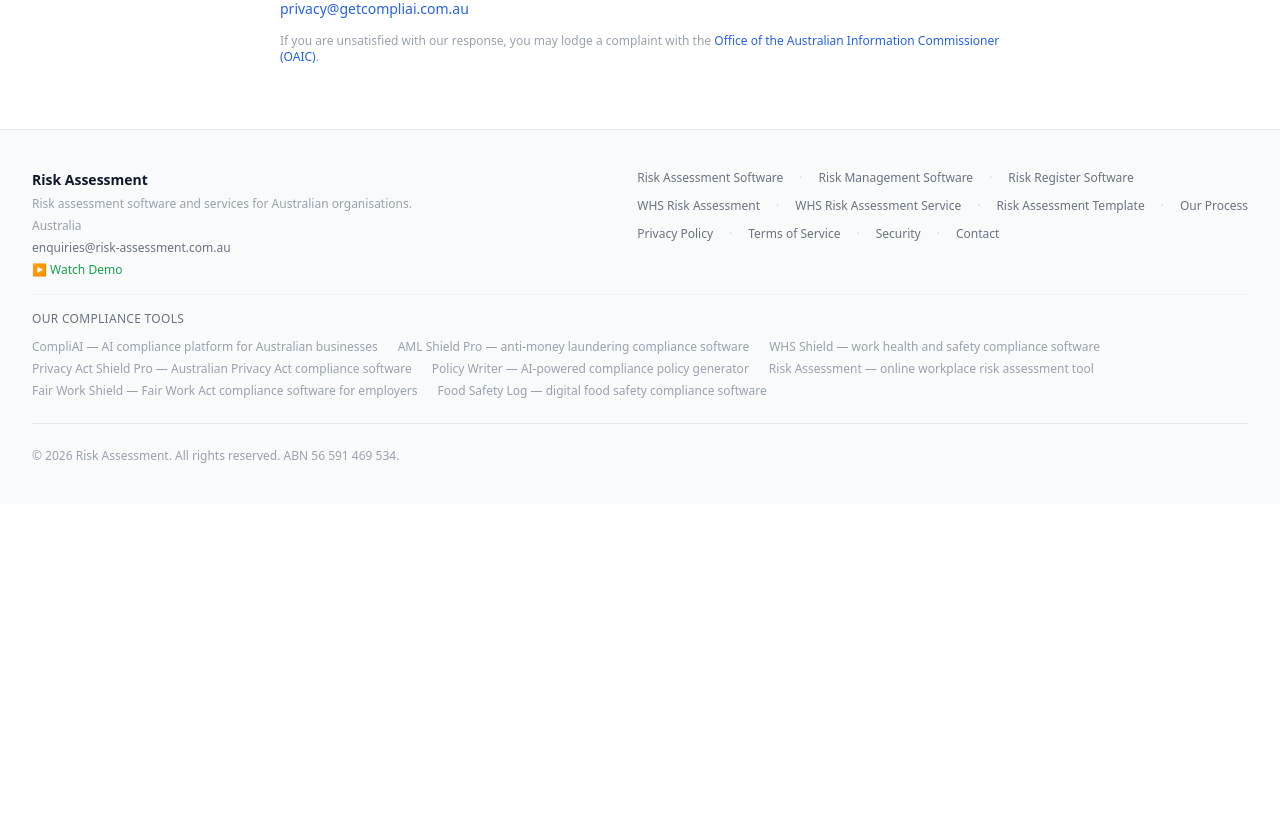
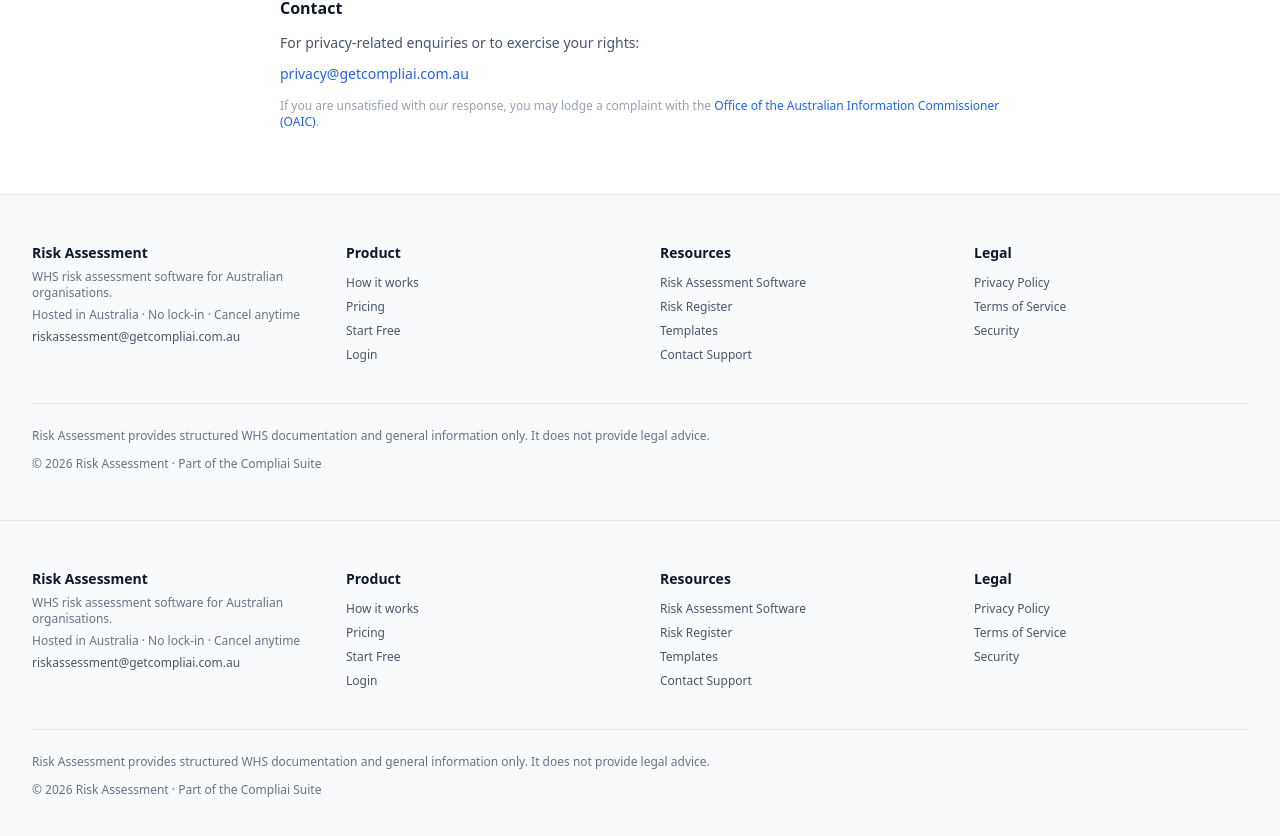
Before and after one commit to bimpit/riskassessment, a Next.js app: page /privacy in a window 1280 px wide. Shown: the part 1838-2674 px from the top of the page. Before the commit the page ends 2342 px from the top, so only its background shows below. Built offline with nearby package versions, Linux system fonts and the light colour scheme; no server answers.

Commit message:
improved landing page and logo

```diff
--- a/app/layout.tsx
+++ b/app/layout.tsx
@@ -1,40 +1,25 @@
 import type { Metadata, Viewport } from 'next'
 import Script from 'next/script'
 import './globals.css'
+import { Header } from '@/components/Header'
+import { Footer } from '@/components/Footer'   // if you want global footer too
 
 const baseUrl = 'https://www.risk-assessment.com.au'
 
-const organizationJsonLd = {
-  '@context': 'https://schema.org',
-  '@type': 'Organization',
-  name: 'Risk Assessment',
-  url: 'https://www.risk-assessment.com.au',
-  contactPoint: {
-    '@type': 'ContactPoint',
-    email: 'enquiries@risk-assessment.com.au',
-    contactType: 'customer service',
-    areaServed: 'AU',
-    availableLanguage: 'English',
-  },
-  areaServed: 'AU',
-}
-
 export const metadata: Metadata = {
-  title: 'Risk Assessment Software for Australian Businesses | WHS & Risk Management',
+  title: 'WHS Risk Assessment Software | ISO 31000 Risk Register for Australian Businesses',
   description:
-    'Risk assessment software and tool for Australian businesses. Create risk assessments, build a risk register, and generate AI-assisted WHS documentation. Inspection-ready, ISO 31000 aligned.',
+    'Create WHS risk assessments aligned to the WHS Act 2011 and ISO 31000. Maintain a defensible risk register, generate inspection‑ready reports, and manage hazards, controls, and documentation.',
   keywords: [
-    'risk assessment software',
-    'risk assessment software Australia',
+    'WHS risk assessment software',
+    'ISO 31000 risk management',
+    'risk register software Australia',
+    'WHS Act 2011 compliance',
+    'hazard identification software',
+    'risk assessment tool',
+    'WHS documentation',
     'risk management software',
-    'risk management software Australia',
-    'risk register software',
-    'risk assessment tool',
-    'risk assessment tool Australia',
-    'WHS risk assessment',
-    'workplace risk assessment',
-    'risk assessment Australia',
-    'PCBU risk assessment',
+    'safety management system',
     'WHS compliance Australia',
   ],
   metadataBase: new URL(baseUrl),
@@ -49,23 +34,23 @@
     type: 'website',
     url: baseUrl,
     siteName: 'Risk Assessment',
-    title: 'Risk Assessment Software for Australian Businesses | WHS & Risk Management',
+    title: 'WHS Risk Assessment Software | ISO 31000 Risk Register',
     description:
-      'Risk assessment software and tool for Australian businesses. Create risk assessments, build a risk register, and generate AI-assisted WHS documentation.',
+      'Create compliant WHS risk assessments and maintain a defensible risk register aligned to the WHS Act 2011 and ISO 31000.',
     images: [
       {
         url: '/opengraph-image',
         width: 1200,
         height: 630,
-        alt: 'Risk Assessment Software for Australian Businesses',
+        alt: 'WHS Risk Assessment Software for Australian Businesses',
       },
     ],
   },
   twitter: {
     card: 'summary_large_image',
-    title: 'Risk Assessment Software for Australian Businesses',
+    title: 'WHS Risk Assessment Software | ISO 31000 Risk Register',
     description:
-      'Risk assessment software and tool for Australian businesses. WHS-aligned, inspection-ready documentation.',
+      'WHS risk assessment and risk register software for Australian organisations.',
     images: ['/opengraph-image'],
   },
 }
@@ -83,24 +68,145 @@
 export default function RootLayout({ children }: { children: React.ReactNode }) {
   return (
     <html lang="en" suppressHydrationWarning>
+
+      {/* -----------------------------------------------------------
+         Combined JSON‑LD Schema (Organization + Product + FAQ + Website + Breadcrumb)
+      ------------------------------------------------------------ */}
+      <script
+        type="application/ld+json"
+        dangerouslySetInnerHTML={{
+          __html: JSON.stringify([
+            {
+              "@context": "https://schema.org",
+              "@type": "Organization",
+              "name": "Risk Assessment",
+              "url": "https://www.risk-assessment.com.au",
+              "logo": "https://www.risk-assessment.com.au/logo.png",
+              "description":
+                "WHS risk assessment and risk register software for Australian organisations. Aligned to the WHS Act 2011, ISO 31000, and Safe Work Australia guidelines.",
+              "email": "riskassessment@getcompliai.com.au",
+              "address": {
+                "@type": "PostalAddress",
+                "addressCountry": "AU"
+              },
+              "parentOrganization": {
+                "@type": "Organization",
+                "name": "Compliai Suite"
+              }
+            },
+            {
+              "@context": "https://schema.org",
+              "@type": "Product",
+              "name": "Risk Assessment",
+              "brand": "Compliai Suite",
+              "url": "https://www.risk-assessment.com.au",
+              "description":
+                "Create WHS risk assessments aligned to the WHS Act 2011 and ISO 31000. Maintain a defensible risk register, generate inspection‑ready reports, and manage hazards, controls, and documentation.",
+              "category": "WHS Risk Assessment Software",
+              "offers": {
+                "@type": "Offer",
+                "price": "49.00",
+                "priceCurrency": "AUD",
+                "availability": "https://schema.org/InStock",
+                "url": "https://www.risk-assessment.com.au/signup"
+              },
+              "audience": {
+                "@type": "Audience",
+                "audienceType": "Australian businesses"
+              }
+            },
+            {
+              "@context": "https://schema.org",
+              "@type": "FAQPage",
+              "mainEntity": [
+                {
+                  "@type": "Question",
+                  "name": "Is this software aligned to WHS Act 2011 and ISO 31000?",
+                  "acceptedAnswer": {
+                    "@type": "Answer",
+                    "text":
+                      "Yes. The platform is aligned to the WHS Act 2011, ISO 31000, Safe Work Australia guidance, and the hierarchy of controls."
+                  }
+                },
+                {
+                  "@type": "Question",
+                  "name": "Who is this software designed for?",
+                  "acceptedAnswer": {
+                    "@type": "Answer",
+                    "text":
+                      "Risk Assessment is built for PCBUs, SMEs, Safety Managers, Directors, and multi‑site organisations needing defensible WHS documentation."
+                  }
+                },
+                {
+                  "@type": "Question",
+                  "name": "Can I generate inspection‑ready WHS reports?",
+                  "acceptedAnswer": {
+                    "@type": "Answer",
+                    "text":
+                      "Yes. You can export inspection‑ready WHS documentation suitable for regulators, insurers, clients, and internal audits."
+                  }
+                },
+                {
+                  "@type": "Question",
+                  "name": "Does the software include a risk register?",
+                  "acceptedAnswer": {
+                    "@type": "Answer",
+                    "text":
+                      "Yes. All assessed risks flow into a centralised, defensible risk register with owners, controls, and review schedules."
+                  }
+                }
+              ]
+            },
+            {
+              "@context": "https://schema.org",
+              "@type": "WebSite",
+              "name": "Risk Assessment",
+              "url": "https://www.risk-assessment.com.au",
+              "potentialAction": {
+                "@type": "SearchAction",
+                "target": "https://www.risk-assessment.com.au/?q={search_term_string}",
+                "query-input": "required name=search_term_string"
+              }
+            },
+            {
+              "@context": "https://schema.org",
+              "@type": "BreadcrumbList",
+              "itemListElement": [
+                {
+                  "@type": "ListItem",
+                  "position": 1,
+                  "name": "Home",
+                  "item": "https://www.risk-assessment.com.au"
+                }
+              ]
+            }
+          ])
+        }}
+      />
+
       <head>
         <link rel="dns-prefetch" href="https://api.anthropic.com" />
         <link rel="dns-prefetch" href="https://js.stripe.com" />
         <link rel="dns-prefetch" href="https://www.googletagmanager.com" />
       </head>
+
       <body>
-        <script
-          type="application/ld+json"
-          dangerouslySetInnerHTML={{ __html: JSON.stringify(organizationJsonLd) }}
-        />
+        <Header />
         {children}
+        <Footer />
+
         {gaId && (
           <>
             <Script
               src={`https://www.googletagmanager.com/gtag/js?id=${gaId}`}
               strategy="afterInteractive"
             />
-            <Script id="ga-init" strategy="afterInteractive">{`window.dataLayer=window.dataLayer||[];function gtag(){dataLayer.push(arguments)}gtag('js',new Date());gtag('config','${gaId}')`}</Script>
+            <Script id="ga-init" strategy="afterInteractive">{`
+              window.dataLayer = window.dataLayer || [];
+              function gtag(){dataLayer.push(arguments);}
+              gtag('js', new Date());
+              gtag('config', '${gaId}');
+            `}</Script>
           </>
         )}
       </body>
--- a/app/page.tsx
+++ b/app/page.tsx
@@ -101,35 +101,7 @@
       <script type="application/ld+json" dangerouslySetInnerHTML={{ __html: JSON.stringify(faqJsonLd) }} />
       <script type="application/ld+json" dangerouslySetInnerHTML={{ __html: JSON.stringify(softwareJsonLd) }} />
 
-      {/* Header */}
-      <header className="border-b border-gray-100 bg-white sticky top-0 z-50">
-        <div className="max-w-7xl mx-auto px-4 sm:px-6 lg:px-8 h-16 flex items-center justify-between">
-          <div className="flex items-center gap-2">
-            <Shield className="h-7 w-7 text-blue-700" />
-            <span className="text-xl font-bold text-blue-700">Risk Assessment</span>
-          </div>
-          <div className="flex items-center gap-4">
-            <Link
-              href="#pricing"
-              className="text-sm font-medium text-gray-700 hover:text-blue-700 transition-colors"
-            >
-              Pricing
-            </Link>
-            <Link
-              href="/login"
-              className="text-sm font-medium text-gray-700 hover:text-blue-700 transition-colors"
-            >
-              Login
-            </Link>
-            <Link
-              href="/signup"
-              className="text-sm font-medium bg-blue-700 text-white px-4 py-2 rounded-lg hover:bg-blue-600 transition-colors"
-            >
-              Start Free
-            </Link>
-          </div>
-        </div>
-      </header>
+
 
       {/* Hero */}
       <section className="bg-gradient-to-b from-blue-50 to-white pt-20 pb-16 px-4">
@@ -598,7 +570,6 @@
           WHS, Fair Work, Privacy, AML/CTF, and operational compliance.
         </p>
       </section>
-      <Footer />
     </div>
   )
 }
--- a/components/Footer.tsx
+++ b/components/Footer.tsx
@@ -3,65 +3,67 @@
 export function Footer() {
   return (
     <footer className="border-t border-gray-200 bg-[#F8FAFC]">
-      <div className="mx-auto max-w-7xl px-6 py-10 lg:px-8">
-        <div className="flex flex-col gap-6 sm:flex-row sm:items-start sm:justify-between">
+      <div className="mx-auto max-w-7xl px-6 py-12 lg:px-8">
+
+        <div className="grid grid-cols-1 sm:grid-cols-2 lg:grid-cols-4 gap-10">
+
+          {/* Brand */}
           <div className="flex flex-col gap-1.5">
             <span className="text-sm font-semibold text-[#0F172A]">Risk Assessment</span>
-            <p className="text-xs text-gray-400">
-              Risk assessment software and services for Australian organisations.
+            <p className="text-xs text-gray-500">
+              WHS risk assessment software for Australian organisations.
             </p>
-            <p className="text-xs text-gray-400">Australia</p>
-            <a href="mailto:enquiries@risk-assessment.com.au" className="text-xs text-gray-500 hover:text-[#2563EB] transition-colors">
-              enquiries@risk-assessment.com.au
+            <p className="text-xs text-gray-500">Hosted in Australia · No lock‑in · Cancel anytime</p>
+            <a
+              href="mailto:riskassessment@getcompliai.com.au"
+              className="text-xs text-gray-600 hover:text-blue-700 transition-colors"
+            >
+              riskassessment@getcompliai.com.au
             </a>
-            <Link href="https://youtu.be/UNuX1KEDV0M" className="text-xs text-[#16A34A] hover:underline"> ▶ Watch Demo </Link>
           </div>
-          <div className="flex flex-col gap-3">
-            <nav className="flex flex-wrap items-center gap-x-4 gap-y-2 text-xs text-gray-500">
-              <Link href="/risk-assessment-software" className="hover:text-[#2563EB] transition-colors">Risk Assessment Software</Link>
-              <span className="text-gray-300">·</span>
-              <Link href="/risk-management-software" className="hover:text-[#2563EB] transition-colors">Risk Management Software</Link>
-              <span className="text-gray-300">·</span>
-              <Link href="/risk-register-software" className="hover:text-[#2563EB] transition-colors">Risk Register Software</Link>
-            </nav>
-            <nav className="flex flex-wrap items-center gap-x-4 gap-y-2 text-xs text-gray-500">
-              <Link href="/risk-assessment-whs" className="hover:text-[#2563EB] transition-colors">WHS Risk Assessment</Link>
-              <span className="text-gray-300">·</span>
-              <Link href="/whs-risk-assessment" className="hover:text-[#2563EB] transition-colors">WHS Risk Assessment Service</Link>
-              <span className="text-gray-300">·</span>
-              <Link href="/risk-assessment-template" className="hover:text-[#2563EB] transition-colors">Risk Assessment Template</Link>
-              <span className="text-gray-300">·</span>
-              <Link href="/risk-assessment-process" className="hover:text-[#2563EB] transition-colors">Our Process</Link>
-            </nav>
-            <nav className="flex flex-wrap items-center gap-x-4 gap-y-2 text-xs text-gray-500">
-              <Link href="/privacy" className="hover:text-[#2563EB] transition-colors">Privacy Policy</Link>
-              <span className="text-gray-300">·</span>
-              <Link href="/terms" className="hover:text-[#2563EB] transition-colors">Terms of Service</Link>
-              <span className="text-gray-300">·</span>
-              <Link href="/security" className="hover:text-[#2563EB] transition-colors">Security</Link>
-              <span className="text-gray-300">·</span>
-              <Link href="/contact" className="hover:text-[#2563EB] transition-colors">Contact</Link>
-            </nav>
+
+          {/* Product */}
+          <div>
+            <h4 className="text-sm font-semibold text-[#0F172A] mb-3">Product</h4>
+            <ul className="space-y-2 text-xs text-gray-600">
+              <li><Link href="/#how-it-works" className="hover:text-blue-700">How it works</Link></li>
+              <li><Link href="/#pricing" className="hover:text-blue-700">Pricing</Link></li>
+              <li><Link href="/signup" className="hover:text-blue-700">Start Free</Link></li>
+              <li><Link href="/login" className="hover:text-blue-700">Login</Link></li>
+            </ul>
           </div>
+
+          {/* Resources */}
+          <div>
+            <h4 className="text-sm font-semibold text-[#0F172A] mb-3">Resources</h4>
+            <ul className="space-y-2 text-xs text-gray-600">
+              <li><Link href="/risk-assessment-software" className="hover:text-blue-700">Risk Assessment Software</Link></li>
+              <li><Link href="/risk-register-software" className="hover:text-blue-700">Risk Register</Link></li>
+              <li><Link href="/risk-assessment-template" className="hover:text-blue-700">Templates</Link></li>
+              <li><Link href="/contact" className="hover:text-blue-700">Contact Support</Link></li>
+            </ul>
+          </div>
+
+          {/* Legal */}
+          <div>
+            <h4 className="text-sm font-semibold text-[#0F172A] mb-3">Legal</h4>
+            <ul className="space-y-2 text-xs text-gray-600">
+              <li><Link href="/privacy" className="hover:text-blue-700">Privacy Policy</Link></li>
+              <li><Link href="/terms" className="hover:text-blue-700">Terms of Service</Link></li>
+              <li><Link href="/security" className="hover:text-blue-700">Security</Link></li>
+            </ul>
+          </div>
+
         </div>
 
-        <div className="mt-4 border-t border-gray-100 pt-4">
-          <p className="mb-3 text-xs font-medium uppercase tracking-wide text-gray-500">Our Compliance Tools</p>
-          <div className="flex flex-wrap gap-x-5 gap-y-1.5 text-xs text-gray-400">
-            <a href="https://www.getcompliai.com.au" className="hover:text-[#2563EB] transition-colors">CompliAI — AI compliance platform for Australian businesses</a>
-            <a href="https://www.amlshieldpro.com.au" className="hover:text-[#2563EB] transition-colors">AML Shield Pro — anti-money laundering compliance software</a>
-            <a href="https://www.whsshield.com.au" className="hover:text-[#2563EB] transition-colors">WHS Shield — work health and safety compliance software</a>
-            <a href="https://www.privacyactshieldpro.com.au" className="hover:text-[#2563EB] transition-colors">Privacy Act Shield Pro — Australian Privacy Act compliance software</a>
-            <a href="https://www.policywriter.com.au" className="hover:text-[#2563EB] transition-colors">Policy Writer — AI-powered compliance policy generator</a>
-            <a href="https://www.risk-assessment.com.au" className="hover:text-[#2563EB] transition-colors">Risk Assessment — online workplace risk assessment tool</a>
-            <a href="https://www.fairworkshield.com.au" className="hover:text-[#2563EB] transition-colors">Fair Work Shield — Fair Work Act compliance software for employers</a>
-            <a href="https://www.foodsafetylog.com.au" className="hover:text-[#2563EB] transition-colors">Food Safety Log — digital food safety compliance software</a>
-          </div>
+        {/* Disclaimer */}
+        <div className="mt-10 border-t border-gray-200 pt-6 text-xs text-gray-500">
+          <p className="mb-3">
+            Risk Assessment provides structured WHS documentation and general information only. It does not provide legal advice.
+          </p>
+          <p className="text-gray-500">© 2026 Risk Assessment · Part of the Compliai Suite</p>
         </div>
 
-        <div className="mt-6 border-t border-gray-200 pt-6 text-xs text-gray-400">
-          <span>© 2026 Risk Assessment. All rights reserved. ABN 56 591 469 534.</span>
-        </div>
       </div>
     </footer>
   )
--- /dev/null
+++ b/components/Header.tsx
@@ -0,0 +1,39 @@
+import Link from "next/link"
+
+export function Header() {
+  return (
+    <header className="border-b border-gray-100 bg-white sticky top-0 z-50">
+      <div className="max-w-7xl mx-auto px-4 sm:px-6 lg:px-8 h-16 flex items-center justify-between">
+
+        {/* Brand */}
+        <div className="flex items-center">
+          <Link href="/">
+            <img
+              src="/logo.png"
+              alt="Risk Assessment"
+              className="h-14 w-auto"
+            />
+          </Link>
+        </div>
+
+        {/* Navigation / CTAs */}
+        <div className="flex items-center gap-4">
+          <Link
+            href="/login"
+            className="text-sm font-medium text-gray-700 hover:text-blue-700 transition-colors"
+          >
+            Login
+          </Link>
+
+          <Link
+            href="/signup"
+            className="text-sm font-medium bg-blue-700 text-white px-4 py-2 rounded-lg hover:bg-blue-600 transition-colors"
+          >
+            Start Free
+          </Link>
+        </div>
+
+      </div>
+    </header>
+  )
+}
```
